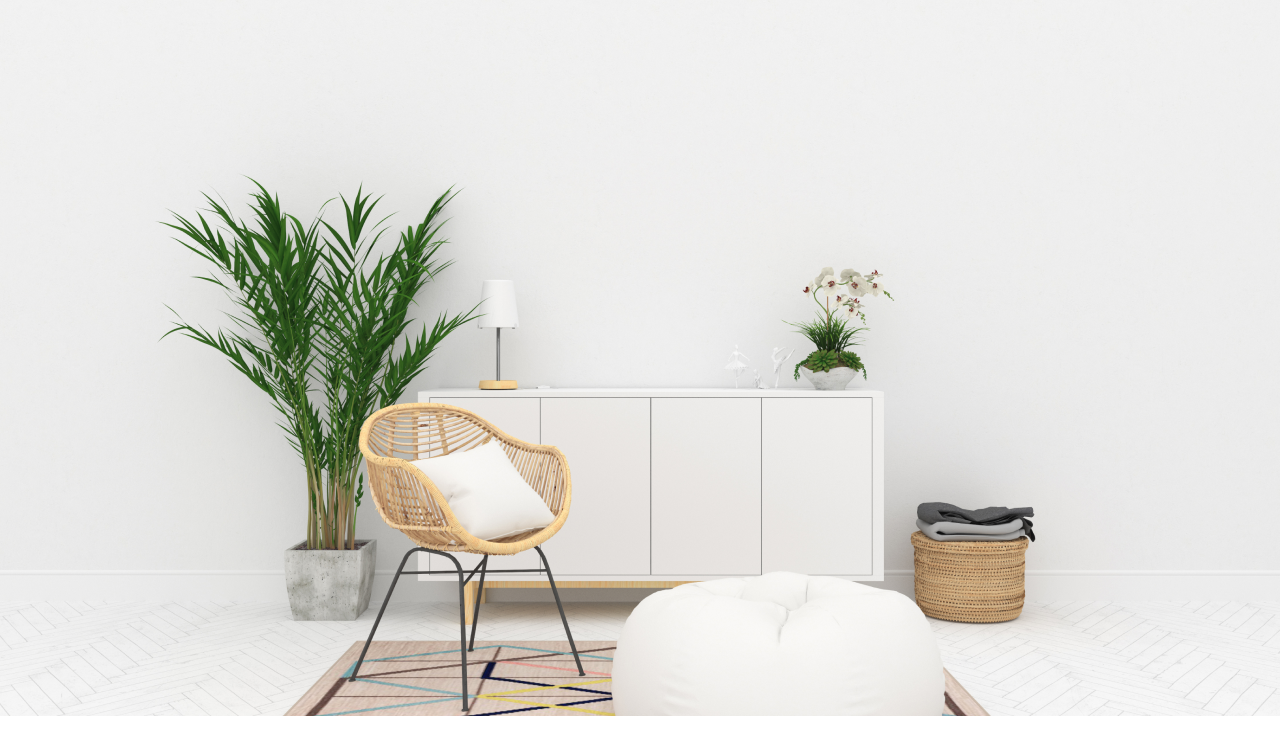
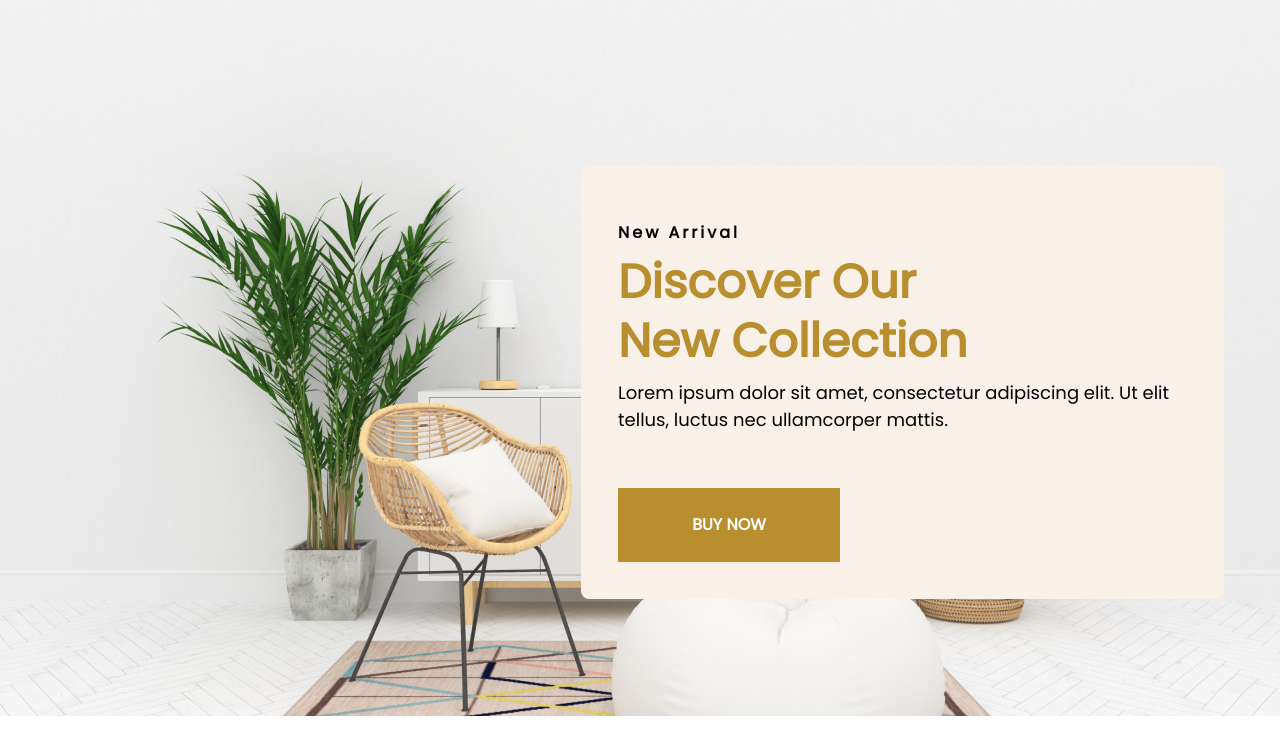
Before and after one commit to MohsenAbediDev/Furnix, a React (Vite) app: page / in a window 1280 px wide. Shown: the top 754 px of the page. Built offline with nearby package versions, Linux system fonts and the light colour scheme.

Commit message:
create header

```diff
--- a/src/components/Header.jsx
+++ b/src/components/Header.jsx
@@ -1,7 +1,9 @@
+import HeaderPromo from "./HeaderPromo"
+
 export default function Header(){
   return <>
-    <section className="bg-[url('../public/images/Header.png')] bg-center h-[716px]">
-
+    <section className="bg-[url('../public/images/Header.png')] bg-center h-[716px] px-14 py-[117px] flex justify-end items-end">
+      <HeaderPromo/>
     </section>
   </>
 }
--- a/src/components/HeaderPromo.jsx
+++ b/src/components/HeaderPromo.jsx
@@ -1,5 +1,22 @@
-export default function HeaderPromo(){
+export default function HeaderPromo() {
   return <>
-    <p>salam</p>
+    <div className="w-[643px] h-[433px] bg-primary rounded-lg block px-[37px] pb-[37px] pt-[55px]">
+
+      <div className="w-full h-full relative">
+        <p className="font-semibold text-base tracking-[3px]">New Arrival</p>
+
+        <p className="text-gold font-bold text-[47px] leading-tight my-2">
+          Discover Our <br /> New Collection
+        </p>
+
+        <p className="text-[18px] font-medium">Lorem ipsum dolor sit amet, consectetur adipiscing elit. Ut elit tellus, luctus nec ullamcorper mattis.</p>
+
+        <button className="w-[222px] h-[74px] bg-gold text-white font-bold block absolute bottom-0">
+          BUY NOW
+        </button>
+      </div>
+
+
+    </div>
   </>
 }
--- a/src/index.css
+++ b/src/index.css
@@ -5,6 +5,10 @@
 @layer base {
 	@font-face {
 		font-family: 'Poppins';
-		src: url('../Fonts/Poppins.ttf');
+		src: url(../public/Fonts/Poppins.ttf);
+	}
+
+	body {
+		@apply font-poppins
 	}
 }
--- a/tailwind.config.js
+++ b/tailwind.config.js
@@ -24,6 +24,8 @@ export default {
 
 		colors: {
 			primary: '#F9F1E7',
+			gold: '#B88E2F',
+			white: '#fff',
 		},
 	},
 	plugins: [],
```
